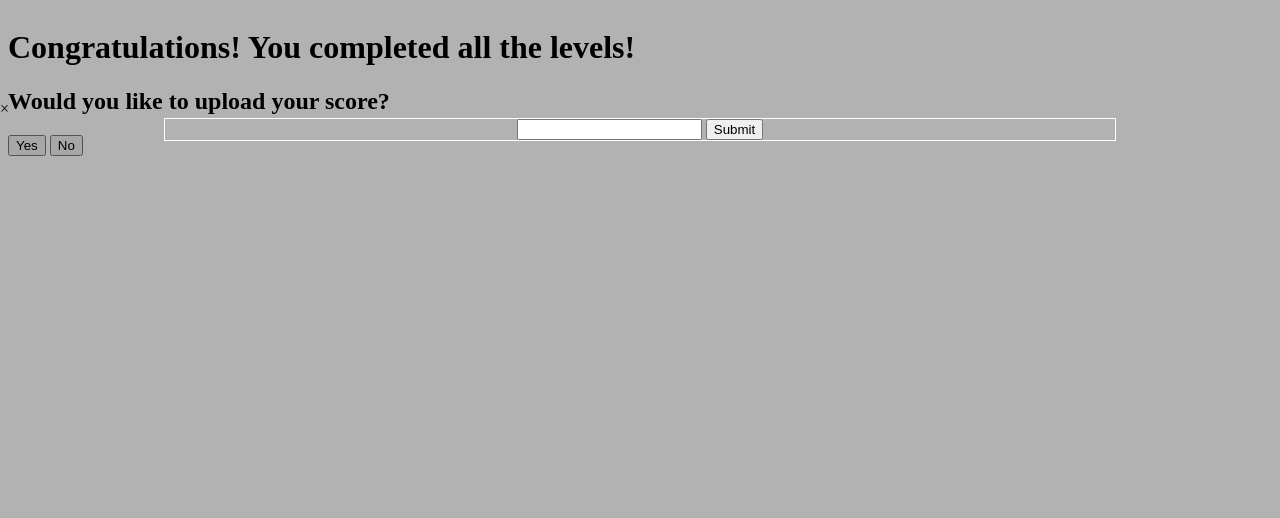
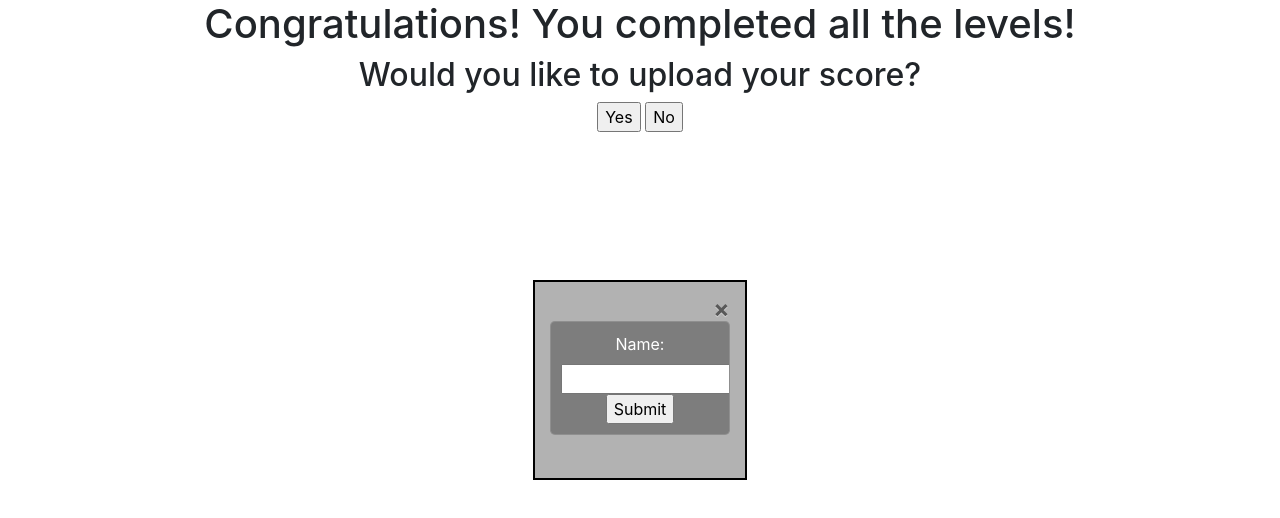
Before and after one commit to fabbrodan/GolfBrowserGame, a plain HTML site: page highscore.html in a window 1280 px wide. Both pictures are taken after a click on the button "Yes". Drawn offline with nearby package versions, Linux system fonts and the light colour scheme.

Commit message:
Implemented bootstrap for cleaner design

```diff
--- a/highscore.html
+++ b/highscore.html
@@ -3,27 +3,39 @@
     <head>
         <meta name="viewport" content="width=device-width, initial-scale=1">
         <meta charset="utf-8">
+        <link rel="stylesheet" href="https://cdnjs.cloudflare.com/ajax/libs/twitter-bootstrap/4.1.3/css/bootstrap.min.css"
+              asp-fallback-href="~/lib/bootstrap/dist/css/bootstrap.min.css"
+              asp-fallback-test-class="sr-only" asp-fallback-test-property="position" asp-fallback-test-value="absolute"
+              crossorigin="anonymous"
+              integrity="sha256-eSi1q2PG6J7g7ib17yAaWMcrr5GrtohYChqibrV7PBE=" />
         <script src="https://code.jquery.com/jquery-3.4.1.min.js" integrity="sha256-CSXorXvZcTkaix6Yvo6HppcZGetbYMGWSFlBw8HfCJo=" crossorigin="anonymous"></script>
-        <!--<script src="main.js" type="text/javascript"></script> -->
         <link rel="stylesheet" type="text/css" href="style.css">
         <script src="https://unpkg.com/sweetalert/dist/sweetalert.min.js"></script>
         <script src="https://www.gstatic.com/firebasejs/7.6.1/firebase-app.js"></script>
         <script src="https://www.gstatic.com/firebasejs/7.6.1/firebase-database.js"></script>
         <script src="scoresys.js"></script>
     </head>
-    <body>
-        <div id="main">
+    <div class="container-fluid">
+        <row>
+            <div id="highScoreMain">
                 <h1>Congratulations! You completed all the levels!</h1>
                 <h2>Would you like to upload your score?</h2>
                 <input type="button" value="Yes" onclick="loadSubmitForm()"/>
-            <input type="button" value="No"/>
+                <input type="button" value="No" onclick="returnHome()"/>
             </div>
-        <div id="myModal" class="modal">
+        </row>
+        <row>
+            <div id="myModal" class="modal col-lg-2 offset-lg-5">
                 <span id="modalClose" class="close">&times;</span>
-            <form id="scoreForm" class="modal-content">
+                <div class="modal-content">
+                    <form id="scoreForm">
+                        <label for="hsName">Name:</label>
                         <input type="text" name="hsName"/>
                         <input type="submit" value="Submit"/>
                     </form>
                 </div>
+            </div>
+        </row>
+    </div>
     </body>
 </html>
--- a/scoresys.js
+++ b/scoresys.js
@@ -1,4 +1,8 @@
 $("document").ready(function() {
+
+    $("#modalClose").click(function() {
+        $("#myModal").css("display", "none");
+    });
 
     // Bind submit event
     $("#scoreForm").submit(function(event) {
@@ -11,7 +15,6 @@ $("document").ready(function() {
             }
         );
     });
-
 });
 
 // Setup firebase
@@ -31,6 +34,12 @@ var database = fb.database();
 
 function loadSubmitForm() {
     $(".modal").css("display", "block");
+}
+
+function returnHome() {
+    sessionStorage.removeItem("strokes");
+    sessionStorage.removeItem("level");
+    location = "index.html";
 }
 
 async function SubmitScore(userName) {
--- a/style.css
+++ b/style.css
@@ -1,39 +1,54 @@
-div {
-    display: inline-block;
-    vertical-align: top;
+html, body {
+    height: 100%;
 }
 
-#pointDiv {
-    margin-right: 25px;
+.container, .container-fluid {
+    height: 100%;
+    overflow-y: hidden;
+}
+
+div {
+    vertical-align: top;
 }
 
 #scoreDiv {
     border: solid 2px black;
     padding: 5px;
+    height: 33%;
 }
 
 .modal {
     display:none;
     position:fixed;
+    border: 2px solid black;
     z-index:1;
-    padding-top:100px;
-    left:0;
-    top:0;
-    width:100%;
-    height:100%;
-    overflow:auto;
-    background-color:rgb(0,0,0);
+    padding: 15px;
+    top: 35%;
+    width:25%;
+    height:25%;
+    overflow:hidden;
     background-color:rgba(0,0,0,0.3);
 }
 
 .modal-content {
     margin:auto;
+    padding: 10px;
     display:block;
-    width:100%;
-    max-width:950px;
     text-align:center;
-    color:#ccc;
+    color:white;
     height:auto;
     overflow:hidden;
-    border: 1px solid white;
+    background-color:rgba(0,0,0,0.3);
 }
+
+#highScoreMain {
+    text-align: center;
+    width: 100%;
+    height:100%;
+    top: 5%;
+}
+
+#fwCanvas {
+    width: 100%;
+    height: 100%;
+}
```
Also changed, not shown: index.html (+13 -6 lines), levelengine.js (+8 -7 lines), main.js (+10 -4 lines). Lines whose indentation alone changed are shown as unchanged.
